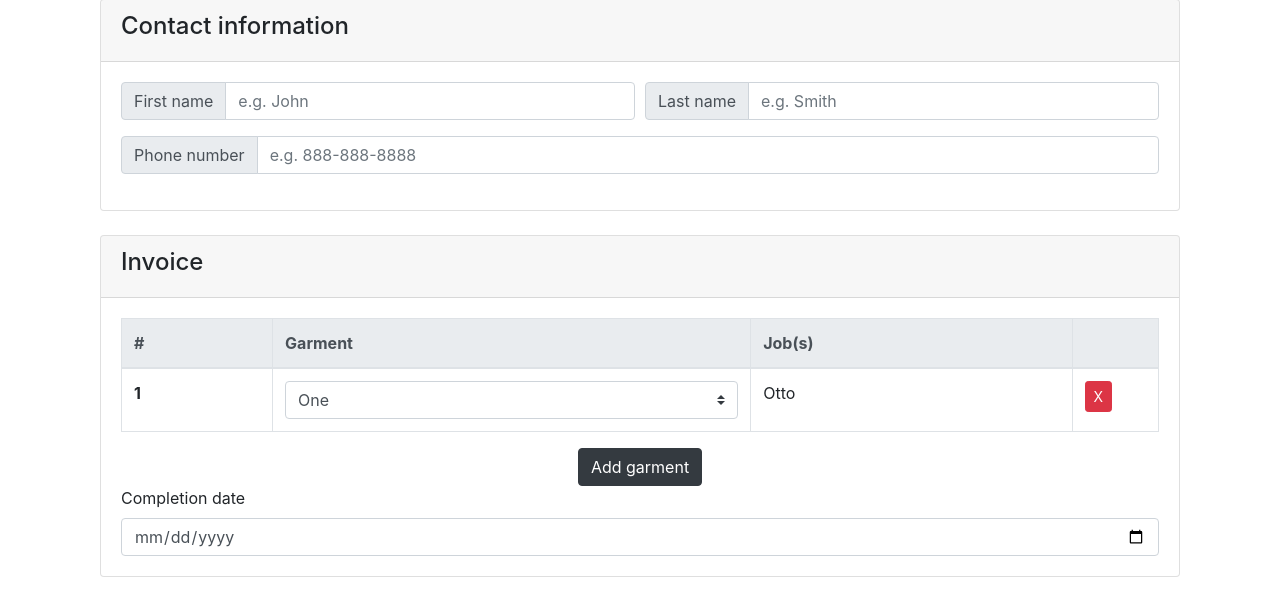
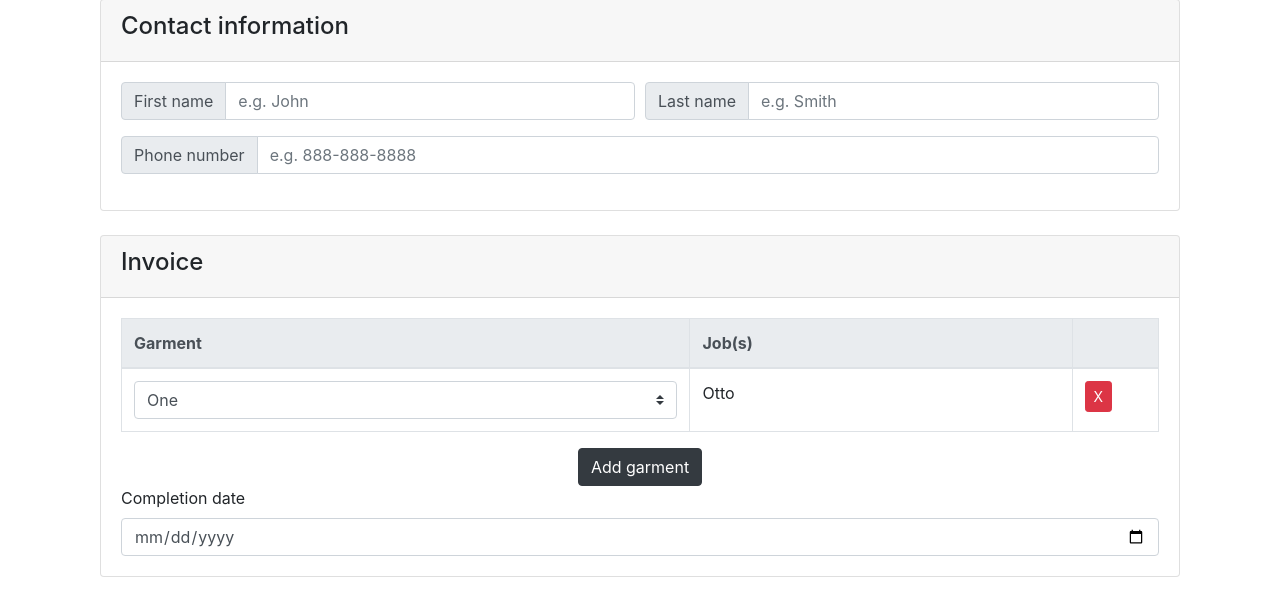
Before and after one commit to thetuh/cedarhilltailor, a Flask app: template templates/create-order.html in a window 1280 px wide. Shown: the part 161-777 px from the top of the page. Run offline with Flask 3, Linux system fonts and the light colour scheme; the template is opened without the code that fills it, so the values that code supplies are empty; some libraries are stand-ins or nearby versions.

Commit message:
removed faulty # column

```diff
--- a/templates/create-order.html
+++ b/templates/create-order.html
@@ -55,7 +55,6 @@
         <table class="table table-bordered">
           <thead class="thead-light">
             <tr>
-              <th scope="col">#</th>
               <th scope="col">Garment</th>
               <th scope="col">Job(s)</th>
               <th scope="col" class="col-1"></th>
@@ -63,7 +62,6 @@
           </thead>
           <tbody id="TBody">
             <tr id="TRow">
-              <th scope="row">1</th>
               <td>
                 <select class="custom-select">
                   <option value="1">One</option>
```
